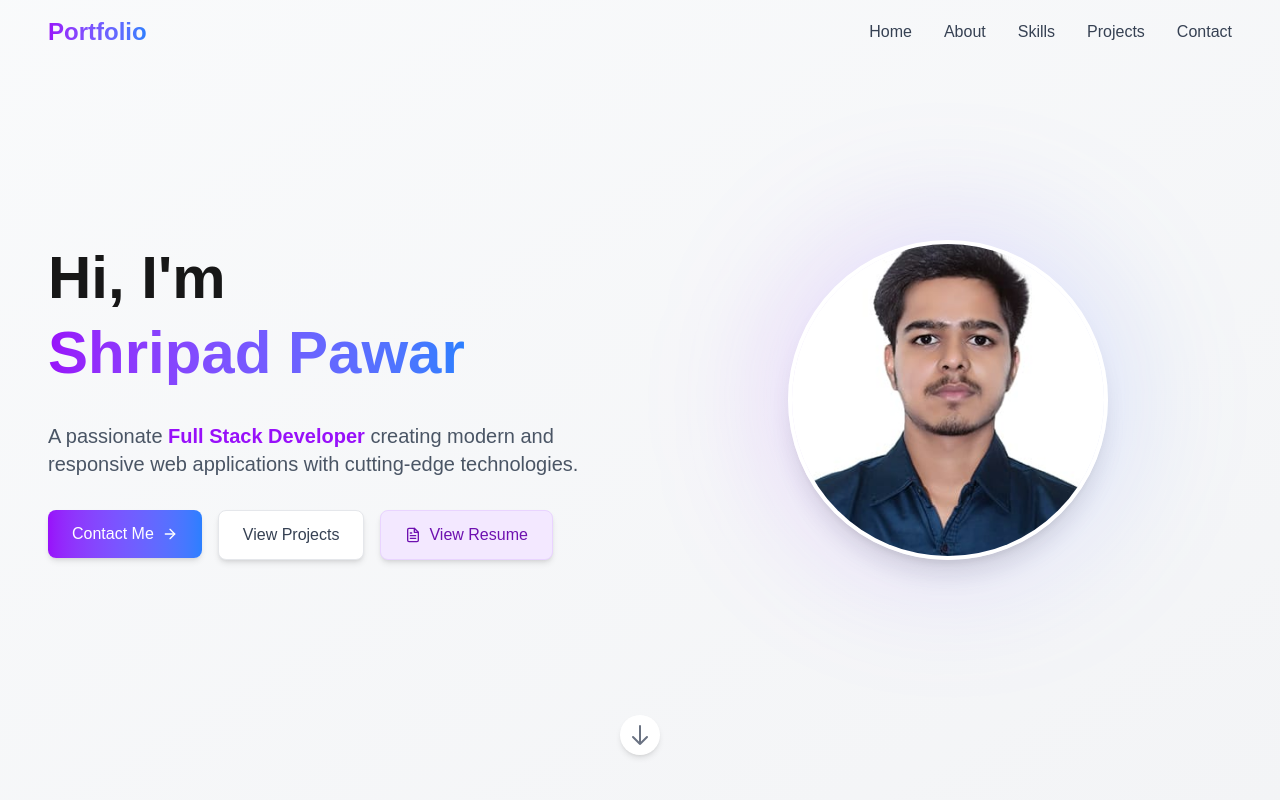
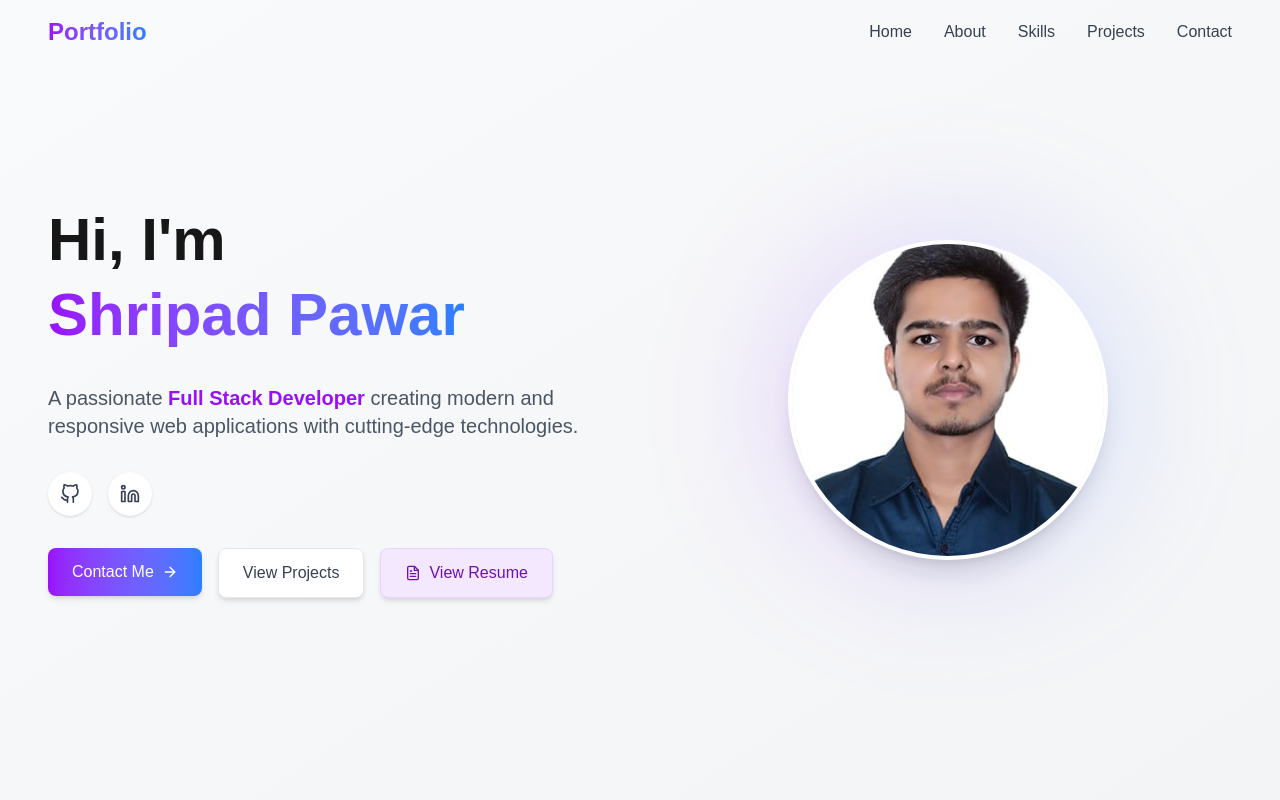
Before and after one commit to shripawar334/Portfolio-main, a Next.js app: page /home in a window 1280 px wide. Shown: the top 800 px of the page. Built offline with nearby package versions, Linux system fonts and the light colour scheme.

Commit message:
removed arrow

```diff
--- a/app/home/page.js
+++ b/app/home/page.js
@@ -31,8 +31,8 @@ const HomePage = () => {
   }
 
   const socialLinks = [
-    // { icon: <FiGithub size={20} />, url: 'https://github.com/shripawar334', label: 'GitHub' },
-    // { icon: <FiLinkedin size={20} />, url: 'https://linkedin.com', label: 'LinkedIn' },
+    { icon: <FiGithub size={20} />, url: 'https://github.com/shripawar334', label: 'GitHub' },
+    { icon: <FiLinkedin size={20} />, url: 'https://linkedin.com', label: 'LinkedIn' },
 
   ]
 
@@ -60,7 +60,25 @@ const HomePage = () => {
             A passionate <span className="font-semibold text-purple-600 dark:text-purple-400">Full Stack Developer</span> creating modern and responsive web applications with cutting-edge technologies.
           </motion.p>
 
-
+          <motion.div
+            className="flex space-x-4"
+            variants={itemVariants}
+          >
+            {socialLinks.map((link, index) => (
+              <motion.a
+                key={index}
+                href={link.url}
+                target="_blank"
+                rel="noopener noreferrer"
+                className="p-3 rounded-full bg-white dark:bg-gray-800 text-gray-700 dark:text-gray-300 hover:text-purple-600 dark:hover:text-purple-400 shadow-sm hover:shadow-md transition-all"
+                whileHover={{ y: -5 }}
+                whileTap={{ scale: 0.95 }}
+                aria-label={link.label}
+              >
+                {link.icon}
+              </motion.a>
+            ))}
+          </motion.div>
 
           <motion.div
             className="flex flex-col sm:flex-row space-y-4 sm:space-y-0 sm:space-x-4"
@@ -149,21 +167,6 @@ const HomePage = () => {
         </motion.div>
       </div>
 
-      <motion.div
-        className="absolute bottom-10 left-0 right-0 flex justify-center"
-        initial={{ opacity: 0, y: 20 }}
-        animate={{ opacity: 1, y: 0 }}
-        transition={{ delay: 1.5, duration: 0.8 }}
-      >
-        <motion.div
-          className="animate-bounce p-2 bg-white dark:bg-gray-800 rounded-full shadow-md"
-          whileHover={{ scale: 1.2 }}
-        >
-          <svg className="w-6 h-6 text-gray-500" fill="none" strokeLinecap="round" strokeLinejoin="round" strokeWidth="2" viewBox="0 0 24 24" stroke="currentColor">
-            <path d="M19 14l-7 7m0 0l-7-7m7 7V3"></path>
-          </svg>
-        </motion.div>
-      </motion.div>
     </motion.div>
   )
 }
```
